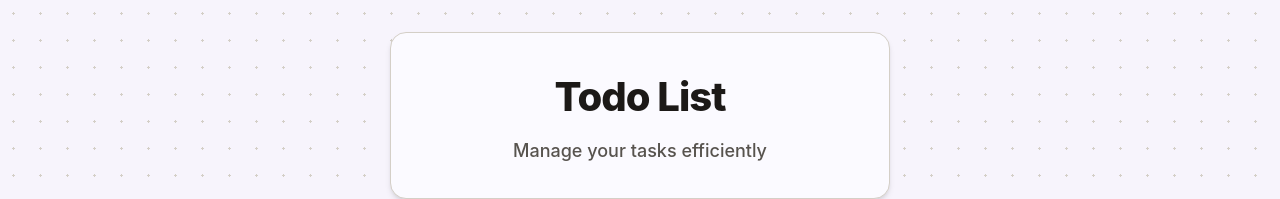
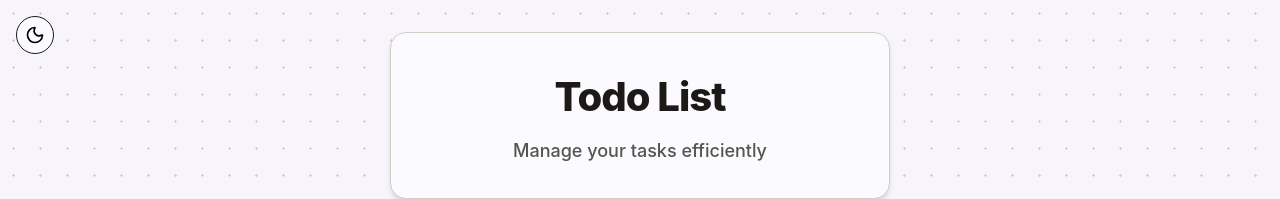
Before and after one commit to DavidHruby1/todo-dnd, a React (Vite) app: page / in a window 1280 px wide. Shown: the top 199 px of the page. Built offline with nearby package versions, Linux system fonts and the light colour scheme.

Commit message:
Add theme into the main App component and save it into the localStorage with debounce and validation. Create new styling for the dark theme inside global css.

```diff
--- a/src/app/App.module.css
+++ b/src/app/App.module.css
@@ -8,3 +8,17 @@
     gap: 1.5rem;
     overflow: hidden;
 }
+
+.theme-button {
+    position: fixed;
+    top: 1rem;
+    left: 1rem;
+    display: flex;
+    justify-content: center;
+    align-items: center;
+    padding: 0.5rem;
+    border: 1.5px solid var(--button-border);
+    border-radius: 50%;
+    background-color: var(--button-bg);
+    cursor: pointer;
+}
--- a/src/app/App.tsx
+++ b/src/app/App.tsx
@@ -1,3 +1,4 @@
+import { useState, useEffect } from 'react';
 import { TodoProvider } from 'src/modules/common/context/todo/TodoContext.tsx';
 import { TodoHeader } from 'src/modules/header/TodoHeader.tsx';
 import { TodoInput } from 'src/modules/todo-input/TodoInput.tsx';
@@ -6,14 +7,78 @@ import { ToastContainer } from 'src/modules/toast/ToastContainer';
 import { ToastProvider } from 'src/modules/common/context/toast/ToastContext';
 import { ModalProvider } from 'src/modules/common/context/modal/ModalContext';
 import { Modal } from 'src/modules/modal/Modal';
+import type { ThemeType } from 'src/types/index';
 import styles from './App.module.css';
+import { Moon, Sun } from 'lucide-react';
 
+const THEME_STORAGE_KEY = "themeStorage";
+
+const getInitialTheme = (): ThemeType => {
+    if (typeof window === 'undefined' || typeof localStorage === 'undefined') {
+        return 'light';
+    }
+
+    try {
+        const storageData = localStorage.getItem(THEME_STORAGE_KEY);
+        if (storageData === 'light' || storageData === 'dark') {
+            return storageData;
+        }
+    } catch (error) {
+        console.error("Error when retrieving theme: ", error);
+    }
+    return 'light'; // default fallback
+};
 
 function App() {
+    const [theme, setTheme] = useState<ThemeType>(getInitialTheme);
+
+    useEffect(() => {
+        document.documentElement.setAttribute('data-theme', theme);
+
+        // Debounced write to localStorage
+        const timer = setTimeout(() => {
+            try {
+                localStorage.setItem(THEME_STORAGE_KEY, theme);
+            } catch (error) {
+                console.error("Error saving theme to localStorage: ", error);
+            }
+        }, 500);
+
+        return () => clearTimeout(timer);
+    }, [theme]);
+
+    // Cross-tab synchronization
+    useEffect(() => {
+        const handleStorageChange = (e: StorageEvent): void => {
+            if (e.key === THEME_STORAGE_KEY && e.newValue) {
+                if (e.newValue === 'light' || e.newValue === 'dark') {
+                    setTheme(e.newValue);
+                }
+            }
+        };
+
+        window.addEventListener('storage', handleStorageChange);
+        return () => window.removeEventListener('storage', handleStorageChange);
+    }, []);
+
+    const themeChange = (): void => {
+        if (theme === 'light') {
+            setTheme('dark');
+        } else {
+            setTheme('light');
+        }
+    };
+
     return (
         <ModalProvider>
             <ToastProvider>
                 <TodoProvider>
+                    <button
+                        className={styles["theme-button"]}
+                        onClick={ themeChange }
+                    >
+                        { theme === 'light' ? <Moon size={20} /> : <Sun size={20} />}
+                    </button>
                     <div className={styles["app-container"]}>
                         <TodoHeader />
                         <TodoInput />
@@ -23,7 +88,6 @@ function App() {
                     <Modal />
                 </TodoProvider>
             </ToastProvider>
-
         </ModalProvider>
     );
 }
--- a/src/index.css
+++ b/src/index.css
@@ -50,6 +50,39 @@
     --text-primary: #1c1917;
     --text-secondary: #57534e;
     --text-muted: #8a857f;
+
+    --button-border: var(--gray-900);
+    --button-bg: var(--bg-primary);
+}
+
+[data-theme="dark"] {
+    --bg-primary: #1c1917;
+    --bg-secondary: #292524;
+    --bg-grid: #0c0a09;
+    --grid-dot: #44403c;
+
+    --text-primary: #f5f3f0;
+    --text-secondary: #d4cfc7;
+    --text-muted: #78716c;
+
+    --gray-50: #1c1917;
+    --gray-100: #292524;
+    --gray-200: #44403c;
+    --gray-300: #57534e;
+    --gray-400: #78716c;
+    --gray-500: #a8a29e;
+    --gray-600: #d4cfc7;
+    --gray-700: #e8e5e0;
+    --gray-800: #f5f3f0;
+    --gray-900: #faf9f6;
+
+    --button-border: var(--gray-300);
+    --button-bg: var(--bg-secondary);
+
+    --shadow-sm: 0 1px 2px 0 rgb(0 0 0 / 0.3);
+    --shadow-md: 0 4px 6px -1px rgb(0 0 0 / 0.4), 0 2px 4px -2px rgb(0 0 0 / 0.4);
+    --shadow-lg: 0 10px 15px -3px rgb(0 0 0 / 0.4), 0 4px 6px -4px rgb(0 0 0 / 0.4);
+    --shadow-xl: 0 20px 25px -5px rgb(0 0 0 / 0.5), 0 8px 10px -6px rgb(0 0 0 / 0.5);
 }
 
 * {
--- a/src/modules/modal/Modal.module.css
+++ b/src/modules/modal/Modal.module.css
@@ -74,12 +74,14 @@
 }
 
 .button:last-child {
-    background: var(--danger);
-    color: var(--bg-primary);
-    border-color: var(--danger);
+    color: white;
+    background: var(--gray-900);
+    border-color: var(--gray-900);
 }
 
 .button:last-child:hover {
-    background: var(--danger-hover);
-    border-color: var(--danger-hover);
+    background: var(--gray-700);
+    border-color: var(--gray-700);
+    transform: translateY(-1px);
+    box-shadow: var(--shadow-md);
 }
--- a/src/types/index.ts
+++ b/src/types/index.ts
@@ -23,3 +23,5 @@ export type ModalData = {
     text: string;
     onConfirm: () => void;
 };
+
+export type ThemeType = 'light' | 'dark';
```
